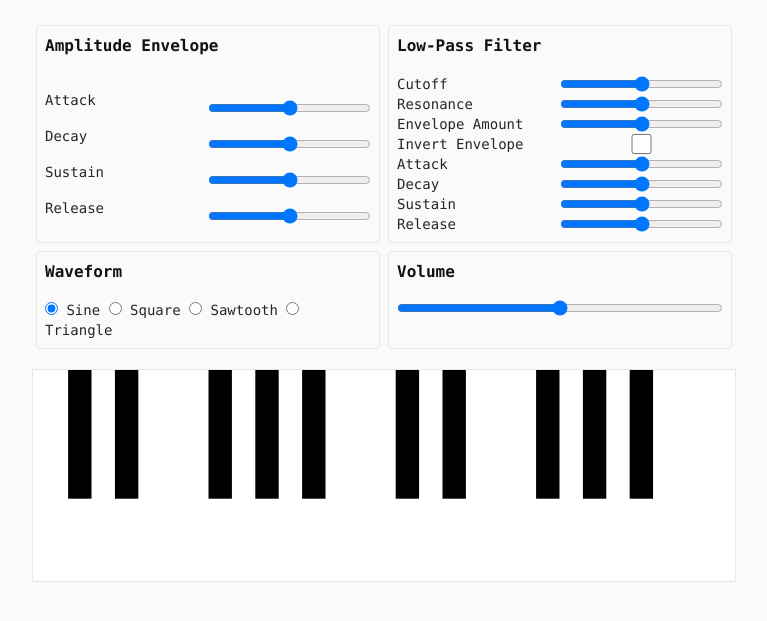
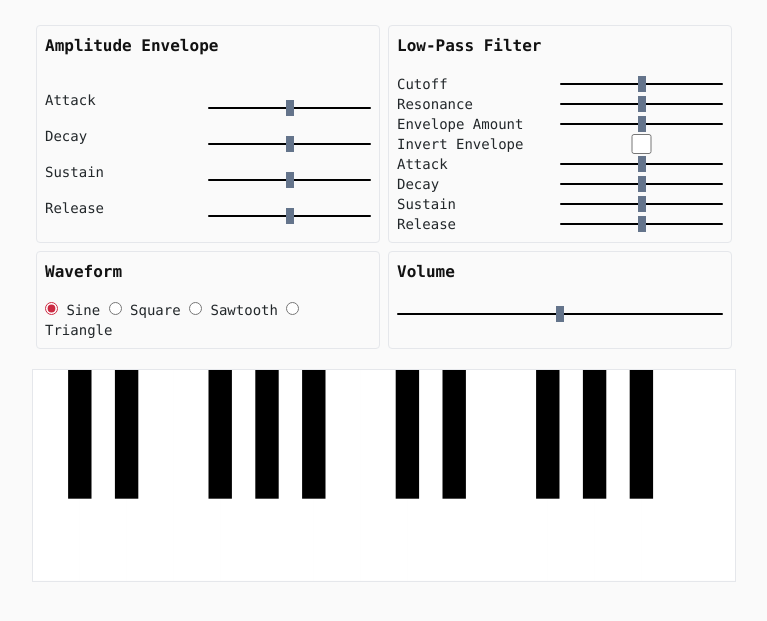
Before and after one commit to nealmm/web-audio-synth, a website built with Vite: page index.html in a window 1280 px wide. Shown: the part 99-720 px from the top of the page, without its empty margins (256-1023 px from the left). Built offline with nearby package versions, Linux system fonts and the light colour scheme.

Commit message:
Style range inputs

```diff
--- a/src/style.css
+++ b/src/style.css
@@ -56,7 +56,27 @@ SOFTWARE.
 		@apply mx-auto flex min-h-screen max-w-3xl flex-col bg-bgColor px-8 pt-16 font-mono text-sm font-normal text-textColor antialiased;
 	}
 
+	input[type="radio"] {
+		@apply accent-accent;
+	}
+
 	input[type="range"] {
-		width: 100%;
+		@apply appearance-none bg-transparent cursor-pointer w-full;
+	}
+
+	input[type="range"]::-webkit-slider-runnable-track {
+		@apply bg-black h-0.5 rounded;
+	}
+
+	input[type="range"]::-moz-range-track {
+		@apply bg-black h-0.5 rounded;
+	}
+
+	input[type="range"]::-webkit-slider-thumb {
+		@apply appearance-none w-2 h-4 mt-[-0.4375rem] bg-slate-500;
+	}
+
+	input[type="range"]::-moz-range-thumb {
+		@apply border-none rounded-none w-2 h-4 bg-slate-500;
 	}
 }
```
